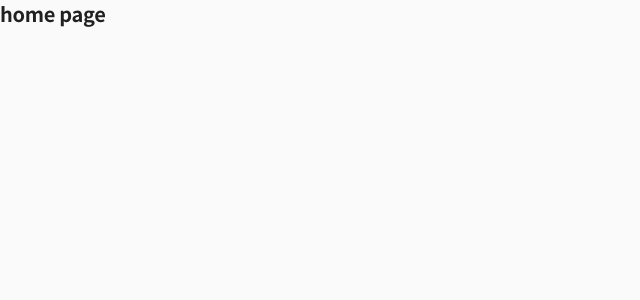
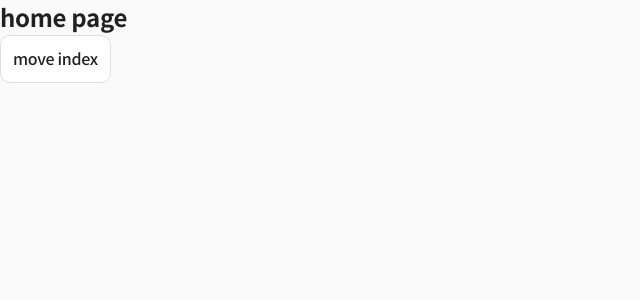
Before and after one commit to anoju/nuxt-starter, a Nuxt app: page /home in a window 1280 px wide. Shown: the top 300 px of the page, without its empty margins (0-640 px from the left). Built offline with nearby package versions, Linux system fonts and the light colour scheme.

Commit message:
NuxtLink

```diff
--- a/pages/home.vue
+++ b/pages/home.vue
@@ -1,17 +1,12 @@
 <template>
   <div>
     <h2>home page</h2>
+    <ul>
+      <li>
+        <NuxtLink to="/" class="button line">move index</NuxtLink>
+      </li>
+    </ul>
   </div>
 </template>
 
 <script setup lang="ts"></script>
-
-<style lang="scss" coped>
-h2 {
-  font-size: 2rem;
-}
-p {
-  margin: 0;
-  color: blue;
-}
-</style>
--- a/pages/index.vue
+++ b/pages/index.vue
@@ -1,3 +1,8 @@
 <template>
   <h1>Index page</h1>
+  <ul>
+    <li>
+      <NuxtLink to="/home" class="button line">move home</NuxtLink>
+    </li>
+  </ul>
 </template>
```
